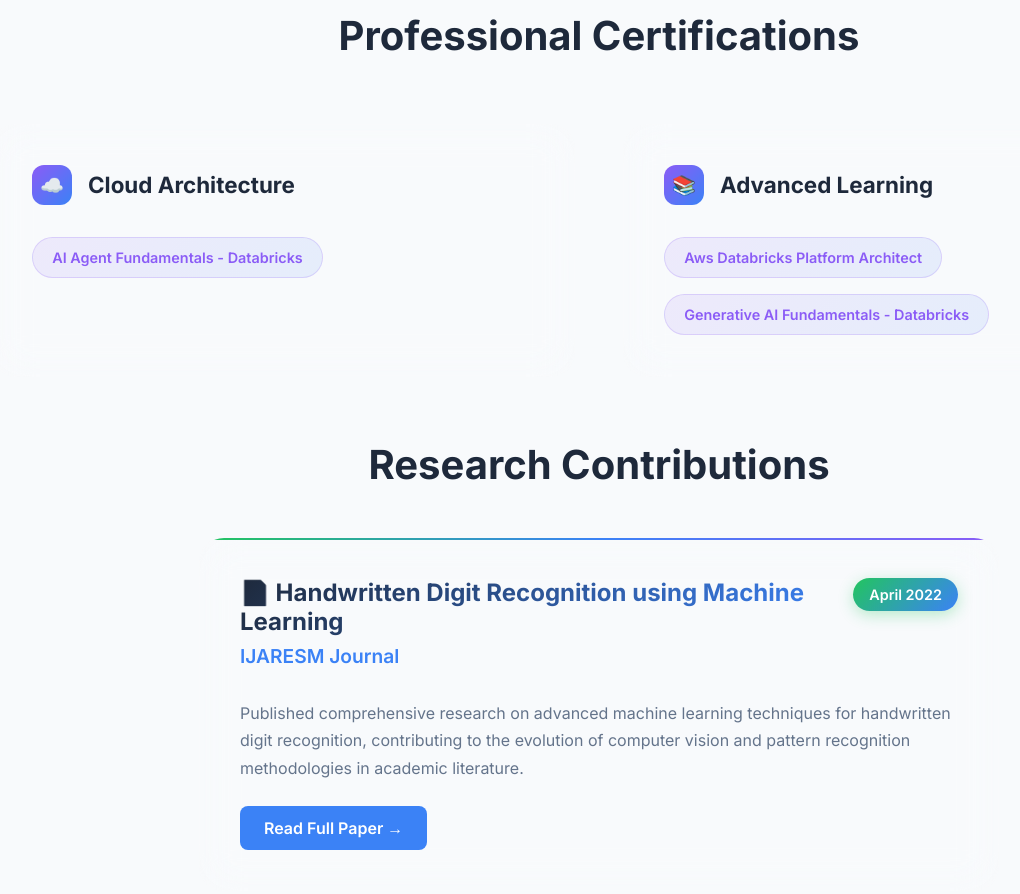
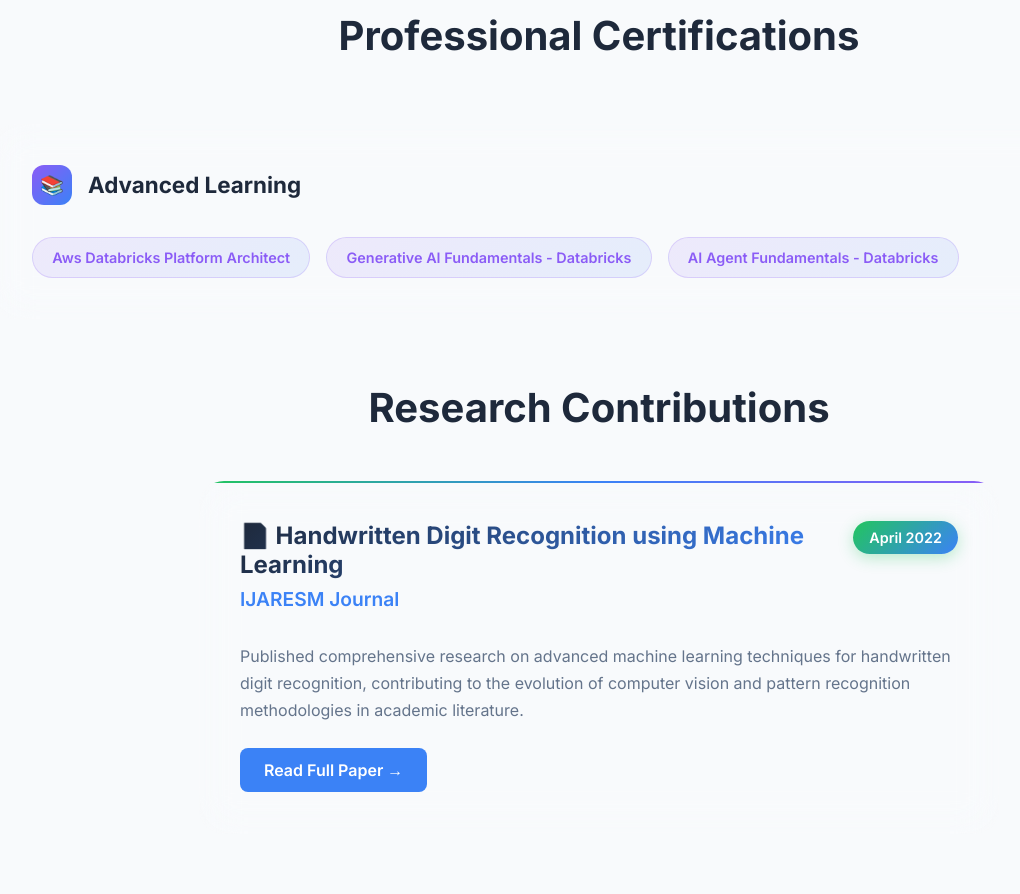
Before and after one commit to chandu3292/pavi_portfolio, a plain HTML site: page index.html in a window 1280 px wide. Shown: the part 6460-7354 px from the top of the page, without its empty margins (41-1061 px from the left). Drawn offline with Linux system fonts and the light colour scheme.

Commit message:
Update index.html

```diff
--- a/index.html
+++ b/index.html
@@ -1104,15 +1104,6 @@ linear-gradient(135deg, rgba(79, 70, 229, 1), rgba(16, 185, 129, 1));
         <div style="margin-top: 4rem;">
             <h3 style="font-size: 2.5rem; color: var(--dark-slate); text-align: center; margin-bottom: 3rem; font-weight: 700;">Professional Certifications</h3>
             <div class="skills-universe">
-                <div class="skill-constellation reveal">
-                    <div class="constellation-title">
-                        <div class="constellation-icon">☁️</div>
-                        Cloud Architecture
-                    </div>
-                    <div class="skill-stars">
-                        <span class="skill-star">AI Agent Fundamentals - Databricks</span>
-                    </div>
-                </div>
 
                 <div class="skill-constellation reveal">
                     <div class="constellation-title">
@@ -1122,6 +1113,7 @@ linear-gradient(135deg, rgba(79, 70, 229, 1), rgba(16, 185, 129, 1));
                     <div class="skill-stars">
                         <span class="skill-star">Aws Databricks Platform Architect</span>
                         <span class="skill-star"> Generative AI Fundamentals - Databricks</span>
+                        <span class="skill-star">AI Agent Fundamentals - Databricks</span>
                     </div>
                 </div>
             </div>
```
